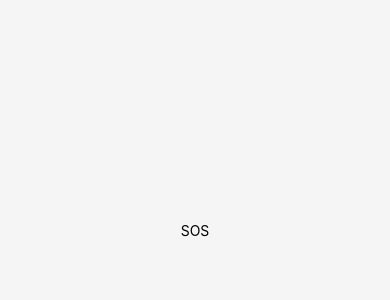
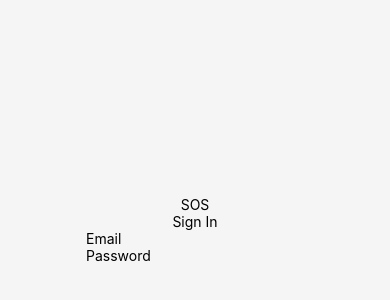
Before and after one commit to JeanPaul-AbiZeid/SOS, a React Native app in the folder SOS-ReactNative/: screen / in a window 390 px wide. Shown: the part 192-492 px from the top of the page. Built offline with nearby package versions, Linux system fonts and the light colour scheme.

Commit message:
frontend: placing the texts and input fields in the log in page

```diff
--- a/SOS-ReactNative/components/Login/Login.js
+++ b/SOS-ReactNative/components/Login/Login.js
@@ -1,10 +1,13 @@
-import { Text, View } from 'react-native';
+import { Text, TextInput, View } from 'react-native';
 import styles from './styles';
 
 export default function LogIn() {
   return (
     <View style={styles.container}>
       <Text>SOS</Text>
+      <Text>Sign In</Text>
+      <TextInput placeholder='Email'/>
+      <TextInput placeholder='Password'/>
     </View>
   );
 }
```
